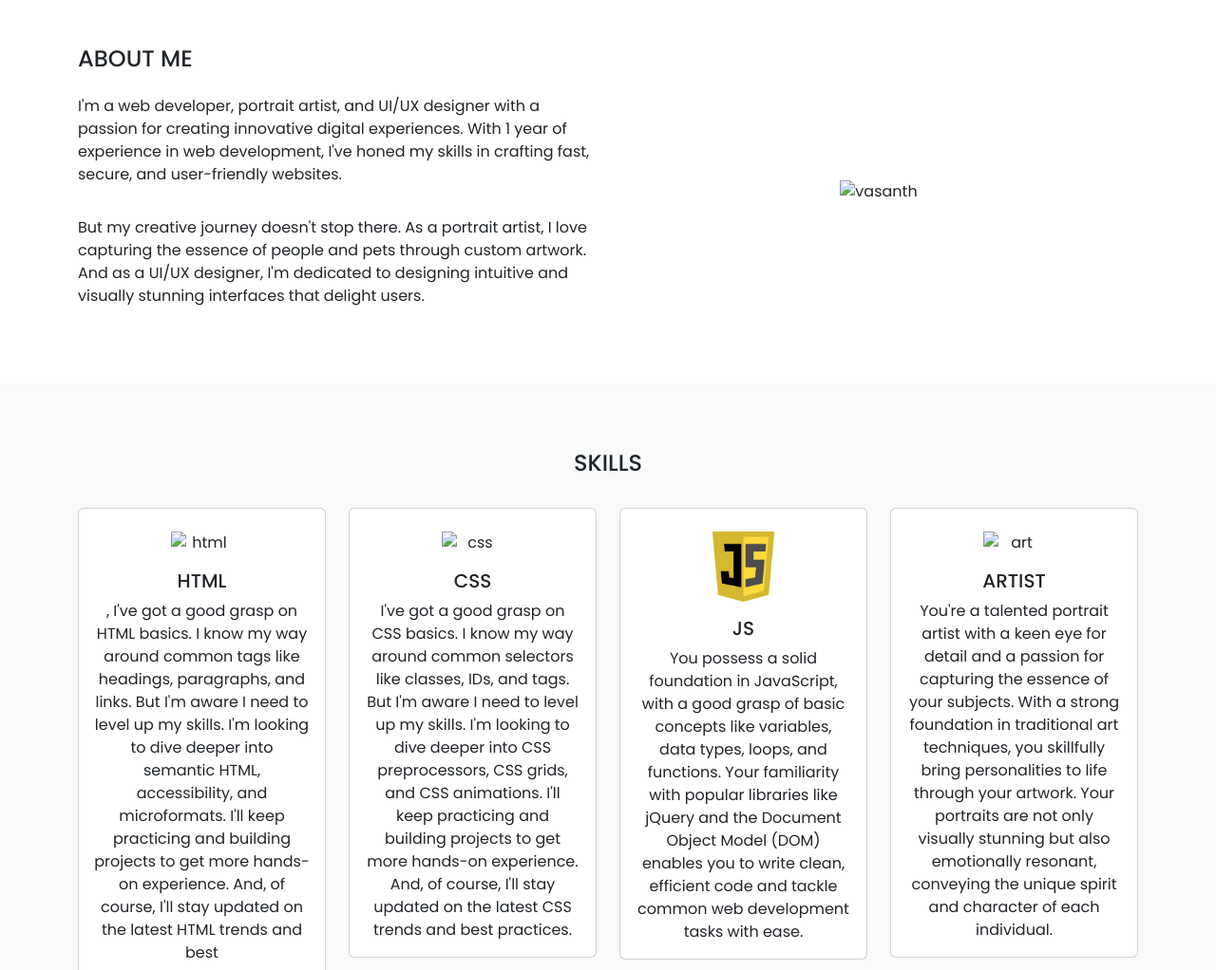
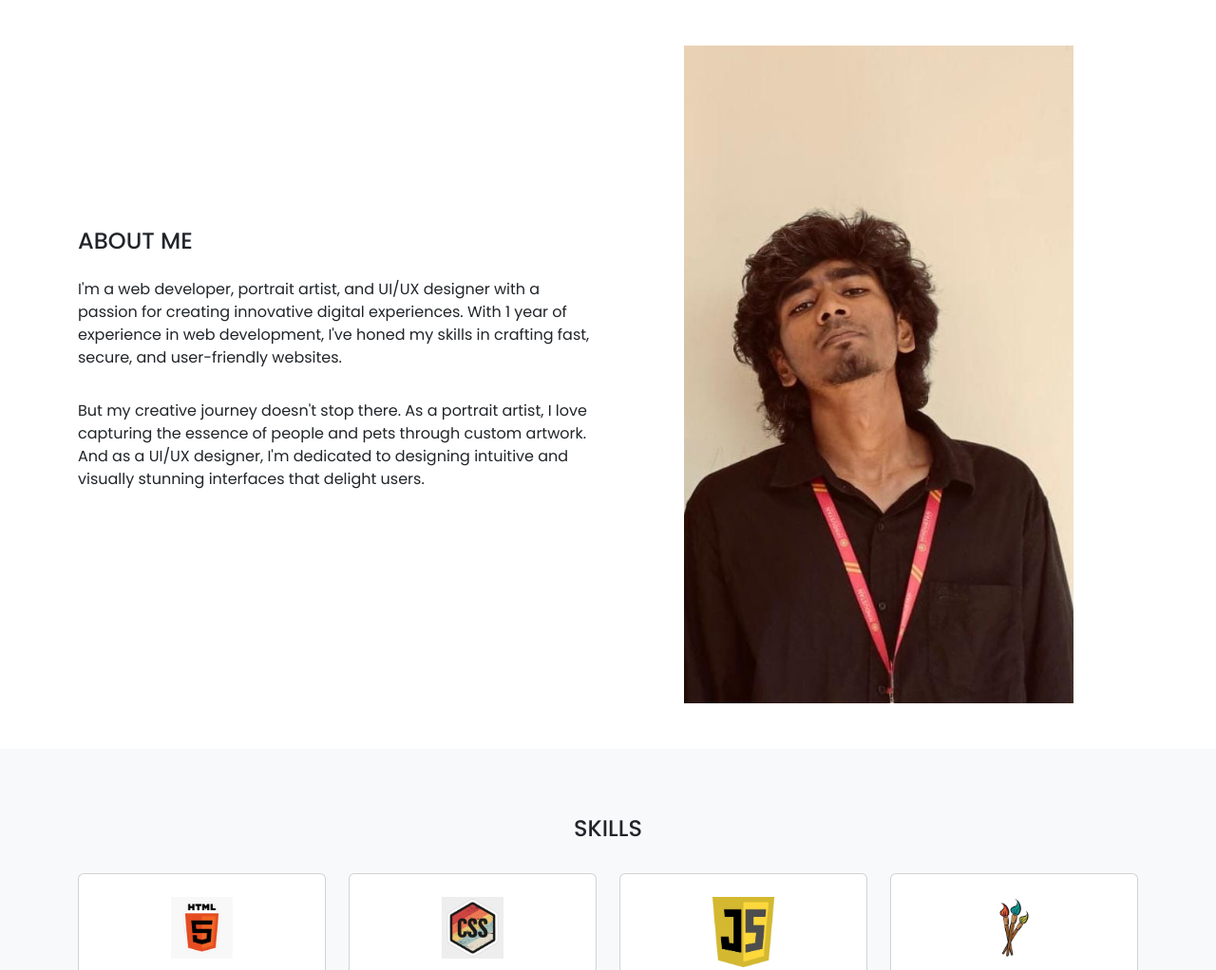
Before and after one commit to vasanth0019/porfolio, a plain HTML site: page index.html in a window 1280 px wide. Shown: the part 693-1715 px from the top of the page at 95% size. Drawn offline with nearby package versions, Linux system fonts and the light colour scheme.

Commit message:
Update index

```diff
--- a/index.html
+++ b/index.html
@@ -66,7 +66,7 @@
           <p class="pb-3">But my creative journey doesn't stop there. As a portrait artist, I love capturing the essence of people and pets through custom artwork. And as a UI/UX designer, I'm dedicated to designing intuitive and visually stunning interfaces that delight users.</p>
         </div>
         <div class="col-md-6 text-center">
-          <img src="/portfolio/images/vasanth2.jpeg" alt="vasanth" class="img-fluid w-75">
+          <img src="./images/vasanth2.jpeg" alt="vasanth" class="img-fluid w-75">
         </div>
       </div>
     </div>
@@ -81,7 +81,7 @@
     <div class="row">
       <div class="col-md-3">
         <div class="card  text-center">
-          <img src="/portfolio/images/html.jpg.jpeg" class="card-img-top w-25 m-auto pt-4" alt="html">
+          <img src="./images/html.jpg.jpeg" class="card-img-top w-25 m-auto pt-4" alt="html">
           <div class="card-body">
             <h5 class="card-title">HTML</h5>
             <p class="card-text">, I've got a good grasp on HTML basics. I know my way around common tags like headings, paragraphs, and links. But I'm aware I need to level up my skills. I'm looking to dive deeper into semantic HTML, accessibility, and microformats. I'll keep practicing and building projects to get more hands-on experience. And, of course, I'll stay updated on the latest HTML trends and best </p>
@@ -92,7 +92,7 @@
       </div>
       <div class="col-md-3">
         <div class="card  text-center">
-          <img src="/portfolio/images/css.jpg.jpeg" class="card-img-top w-25 m-auto pt-4" alt="css">
+          <img src="./images/css.jpg.jpeg" class="card-img-top w-25 m-auto pt-4" alt="css">
           <div class="card-body">
             <h5 class="card-title">CSS</h5>
             <p class="card-text"> I've got a good grasp on CSS basics. I know my way around common selectors like classes, IDs, and tags. But I'm aware I need to level up my skills. I'm looking to dive deeper into CSS preprocessors, CSS grids, and CSS animations. I'll keep practicing and building projects to get more hands-on experience. And, of course, I'll stay updated on the latest CSS trends and best practices.</p>
@@ -114,7 +114,7 @@
       </div>
       <div class="col-md-3">
         <div class="card text-center">
-          <img src="/portfolio/images/art.jpg.jpeg" class="card-img-top w-25 m-auto pt-4" alt="art">
+          <img src="./images/art.jpg.jpeg" class="card-img-top w-25 m-auto pt-4" alt="art">
           <div class="card-body">
             <h5 class="card-title">ARTIST</h5>
             <p class="card-text">You're a talented portrait artist with a keen eye for detail and a passion for capturing the essence of your subjects. With a strong foundation in traditional art techniques, you skillfully bring personalities to life through your artwork. Your portraits are not only visually stunning but also emotionally resonant, conveying the unique spirit and character of each individual.</p>
```
